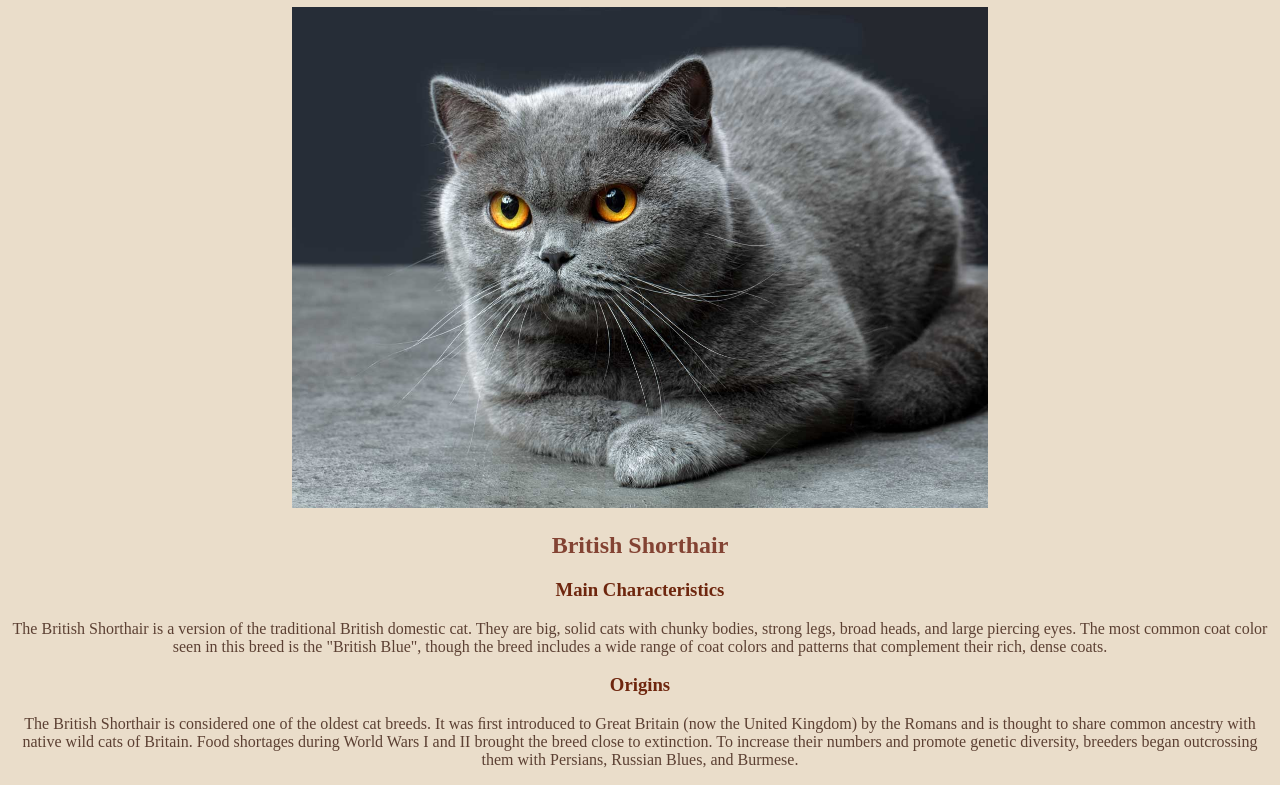
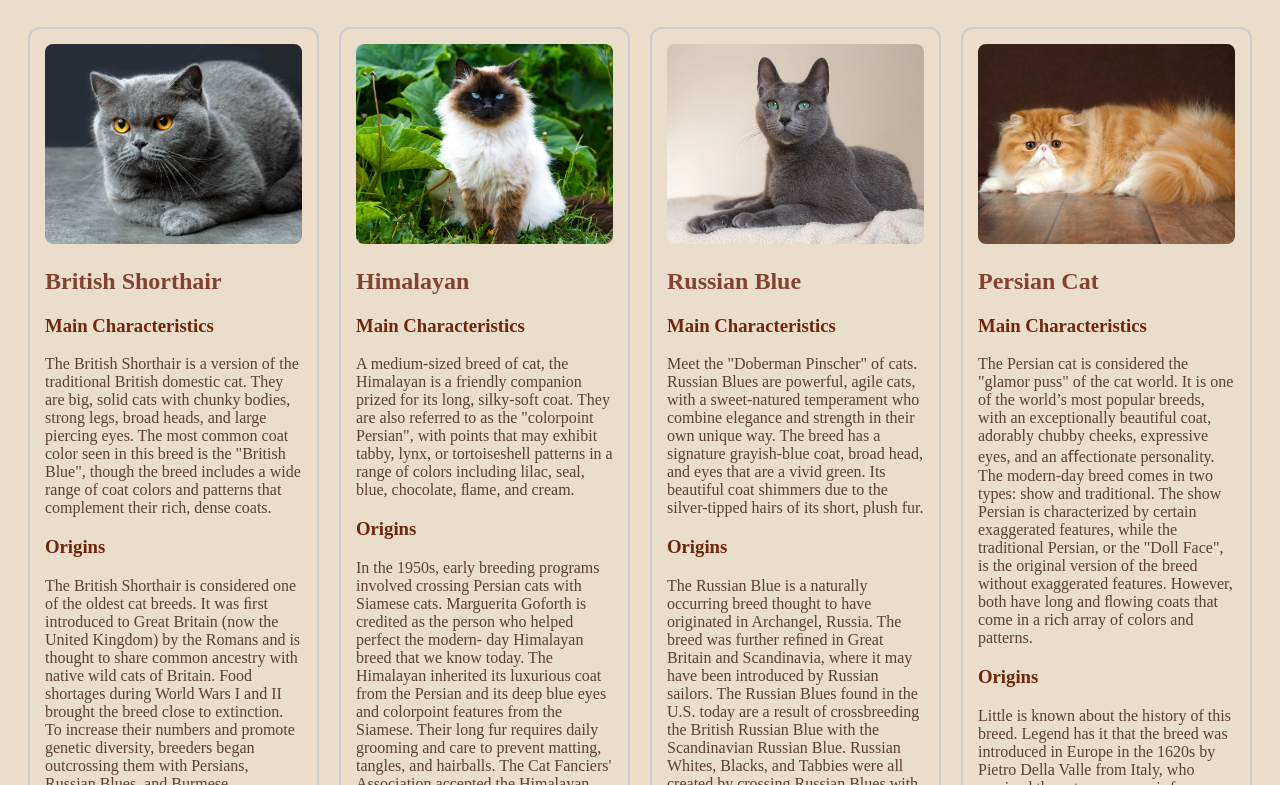
Before and after one commit to yunnieyunyun/Catlendar, a website: page public/information.html in a window 1280 px wide. Shown: the part 99-884 px from the top of the page. Drawn offline with Linux system fonts and the light colour scheme.

Commit message:
added grid layout

```diff
--- a/public/information.html
+++ b/public/information.html
@@ -3,6 +3,45 @@
 <head>
 	<title>Cat Breed Information</title>
 	        <style>
+				.grid-container {
+					display: grid;
+					grid-template-columns: repeat(4, 1fr);
+					gap: 20px;
+					padding: 20px;
+					max-width: 1400px;
+					margin: 0 auto;
+				}
+
+				.cat-card {
+					border: 2px solid #ccc;
+					border-radius: 12px;
+					padding: 15px;
+					text-align: left;
+				}
+
+				.cat-card img {
+					width: 100%;
+					height: 200px;
+					object-fit: cover;
+					border-radius: 8px;
+				}
+
+                body {
+                        background-color: #EADDCA;
+                        color: #5C4033;
+                }
+
+                h1 {
+                        color: #6F4E37
+                }
+
+                h2 {
+                        color: #834333
+                }
+
+                h3 {
+                        color: #6E260E
+                }
                 body {
                         background-color: #EADDCA;
                         color: #5C4033;
@@ -23,9 +62,12 @@
 <
 </head>
 <body>
-	<center>
-	<h1>Cat Breed Information</h1>
-	<img src ="./piccatss/britishShort.png" width="55%">
+
+<h1>Cat Breed Information</h1>
+<div class="grid-container">
+
+	<div class="cat-card">
+	<img src ="./piccatss/britishShort.png">
 
 	<h2>British Shorthair</h2>
 	<h3>Main Characteristics</h3>
@@ -34,9 +76,9 @@
 	<p>The British Shorthair is considered one of the oldest cat breeds. It was ﬁrst introduced to Great Britain (now the United Kingdom) by the Romans and is thought to share common ancestry with native wild cats of Britain. Food shortages during World Wars I and II brought the breed close to extinction. To increase their numbers and promote genetic diversity, breeders began outcrossing them with Persians, Russian Blues, and Burmese.</p>
 	<h3>Personality Traits</h3>
 	<p>This digniﬁed breed is famous for its easygoing and patient nature. While very aﬀectionate, British Shorthairs aren’t known as lap cats and do not tend to enjoy being picked up or carried around. The British Shorthair is sweet-natured and can make a great companion for anyone seeking a low-maintenance cat.</p>
-
-	<br>
-	<img src ="./piccatss/himalayan.png" width="55%">
+</div>
+	<div class="cat-card">
+	<img src ="./piccatss/himalayan.png">
 
 	<h2>Himalayan</h2>
 	<h3>Main Characteristics</h3>
@@ -45,9 +87,9 @@
 	<p>In the 1950s, early breeding programs involved crossing Persian cats with Siamese cats. Marguerita Goforth is credited as the person who helped perfect the modern- day Himalayan breed that we know today. The Himalayan inherited its luxurious coat from the Persian and its deep blue eyes and colorpoint features from the Siamese. Their long fur requires daily grooming and care to prevent matting, tangles, and hairballs. The Cat Fanciers' Association accepted the Himalayan breed in 1957. Some cat registries consider the Himalayan as simply a color variation of the Persian, rather than a separate breed of its own.</p>
 	<h3>Personality Traits</h3>
 	<p>Himalayans are gentle, aﬀectionate, and highly intelligent. They are known as lap cats, are easygoing and calm, and rarely vocalize. They can do well in apartments and other smaller spaces, and they get along best with other animals if they are introduced when young. They tend to bond strongly with one person in their human family and love to be near them as much as possible.</p>
-
-	<br>
-	<img src ="./piccatss/russianBlue.png" width="55%">
+</div>
+	<div class="cat-card">
+	<img src ="./piccatss/russianBlue.png">
 
 	<h2>Russian Blue<h2>
 	<h3>Main Characteristics</h3>
@@ -56,9 +98,9 @@
 	<p>The Russian Blue is a naturally occurring breed thought to have originated in Archangel, Russia. The breed was further reﬁned in Great Britain and Scandinavia, where it may have been introduced by Russian sailors. The Russian Blues found in the U.S. today are a result of crossbreeding the British Russian Blue with the Scandinavian Russian Blue. Russian Whites, Blacks, and Tabbies were all created by crossing Russian Blues with domestic cats. The breed was also used, to an extent, in the development of the Havana Brown and in the reﬁnement of the Nebelung breed.<p>
 	<h3>Personality Traits</h3>
 	<p>Russian Blues are very curious, friendly, and social cats. They may at times seem shy or distant, but it doesn’t mean they want to be alone. They can become depressed or anxious if they feel neglected in any way. Blues are very loyal and loving and are said to be highly empathetic and sensitive to human emotions. Due to their high level of intelligence and sensitivity, they tend to remember favorite visitors even if the visits are infrequent.</p>
-
-	<br>
-	<img src ="./piccatss/persianCat.png" width="55%">
+</div>
+	<div class="cat-card">
+	<img src ="./piccatss/persianCat.png">
 
 	<h2>Persian Cat</h2>
 	<h3>Main Characteristics</h3>
@@ -67,9 +109,9 @@
 	<p>Little is known about the history of this breed. Legend has it that the breed was introduced in Europe in the 1620s by Pietro Della Valle from Italy, who received the cat as a souvenir from Persia. At its height, Persia encompassed the areas of modern-day Iran, Egypt, Turkey, and parts of Afghanistan and Pakistan. These longhaired cats were considered precious cargo, traveling among the caravans that moved jewels and rare spices westward from Persia. Breeding of Persians likely began in Italy and France, with the practice quickly spreading to the rest of Europe. By the early 1900s, the Persian was introduced to the United States where it also gained enormous popularity.</p>
 	<h3>Personality Traits</h3>
 	<p>Persians are gentle, friendly, and aﬀectionate. These delightful creatures are not as active as other feline breeds. They would rather spend their time lounging in their favorite spot on the sofa. They don't require as much space for activity, so are well-suited apartments and smaller living spaces. Their long and luxurious coats require daily grooming to prevent knots and tangles, as well as to provide protection against troublesome hairballs.<p>
-
-	<br>
-	<img src ="./piccatss/scottishFold.png" width="55%">
+</div>
+	<div class="cat-card">
+	<img src ="./piccatss/scottishFold.png">
 
 	<h2>Scottish Fold</h2>
 	<h3>Main Characteristics</h3>
@@ -78,9 +120,9 @@
 	<p>In 1961 in Perthshire, Scotland, a shepherd named William Ross noticed Susie, a beautiful white cat with unusually folded ears. When Susie had kittens with a local tom, William Ross adopted one of the kittens whom he named Snooks, and thus began the development of the new breed. It wasn't until 1971 that the breed made its first appearance in the U.S.<p>
 	<h3>Personality Traits</h3>
 	<p>The Scottish Fold is a very social and friendly cat. They do not like being left alone, as they love hanging out with their favorite humans. They will gladly engage in games with you and follow you around from room to room. Although quite agile, Folds are only moderately active, and are notorious for taking long cat naps while sprawled out on their backs.</p>
-
-	<br>
-	<img src ="./piccatss/siberian.png" width="55%">
+</div>
+	<div class="cat-card">
+	<img src ="./piccatss/siberian.png">
 
 	<h2>Siberian Cat</h2>
 	<h3>Main Characteristics</h3>
@@ -89,9 +131,9 @@
 	<p>The ﬁrst mention of the breed appeared in Harrison Wier’s book entitled, Our Cats and All About Them. Weir was the organizer of the ﬁrst modern cat show at London’s Crystal Palace in 1871. The Siberian has become a highly popular breed, yet kittens are very expensive to obtain and are relatively rare outside of Europe. It wasn't until the 1990s that the breed was introduced to the United States. It was accepted for registration by the Cat Fanciers' Association in 2000 and received championship status in 2006.</p>
 	<h3>Personality Traits</h3>
 	<p>Siberians are easygoing and aﬀectionate, getting along well with other animals and with children. The Siberian is both brave and independent, yet regularly seeks companionship. It is said that they are empathetic cats with a keen sense of the emotions of others, eagerly oﬀering their company and support to humans in need. They are also known as playful cats who keep their adventurous spirit well into adulthood.</p>
-
-	<br>
-	<img src ="./piccatss/turkishAngora.png" width="55%">
+</div>
+	<div class="cat-card">
+	<img src ="./piccatss/turkishAngora.png">
 
 	<h2>Turkish Angora</h2>
 	<h3>Main Characteristics</h3>
@@ -100,9 +142,9 @@
 	<p>This breed has developed through natural selection in regions of Anatolia, Turkey. Cat enthusiasts selected the Turkish Angora for its luxurious coat to reﬁne the Persian breed. The Angora made its way into the U.S. and Canada in the 1960s. The Cat Fanciers' Association in the U.S. oﬃcially recognized the breed in 1963, accepting only white Angoras until 1978. Today, cat registries across the United States recognize a range of Turkish Angora coat colors and patterns.</p>
 	<h3>Personality Traits</h3>
 	<p>Turkish Angoras are aﬀectionate and highly intelligent. They are very curious and enjoy being involved in your daily activities. Though they get along well with children and other pets, they tend to form a strong bond with one person in the family and can become very protective of them. They do not like to be left alone and can become easily stressed if they are on their own for long periods of time. Turkish Angoras love to play and enjoy climbing and spending time on high perches.</p>
-
-	<br>
-	<img src ="./piccatss/ameShorthair.png" width="55%">
+</div>
+	<div class="cat-card">
+	<img src ="./piccatss/ameShorthair.png">
 
 	<h2>American Shorthair</h2>
 	<h3>Main Characteristics</h3>
@@ -111,9 +153,9 @@
 	<p>The ﬁrst American Shorthairs were believed to have accompanied European settlers who set their sails for North America. They were brought onboard to protect the ship's cargo from rodents. In 1906, the Cat Fanciers' Association oﬃcially recognized the ASH breed, which was at the time called the Domestic Shorthair, as one of its ﬁve registered breeds. These hardy companions received their American Shorthair name in 1966 to diﬀerentiate them from regular random-bred, domestic shorthair cats.
 	<h3>Personality Traits</h3>
 	<p>The American Shorthair is the ideal family cat for its social, easygoing, and aﬀectionate nature. Though not typical lap cats, they will certainly appreciate a spot next to you on the sofa. As a moderately active breed, American Shorthairs are not overly demanding of attention and tend to be good at keeping themselves entertained. When not hunting for insects and other small critters, the American Shorthair is often found spending its time lounging in the sun.</p>
-
-	<br>
-	<img src ="./piccatss/bombay.png" width="55%">
+</div>
+	<div class="cat-card">
+	<img src ="./piccatss/bombay.png">
 
 	<h2>Bombay</h2>
 	<h3>Main Characteristics</h3>
@@ -122,9 +164,9 @@
 	<p>The Bombay breed emerged from U.S. cat breeder and Kentucky resident Nikki Horner's efforts to breed a Burmese cat with an American Shorthair cat in 1958. The result was a a sleek, gorgeous black coated cat with stunning eyes of gold. Development of the breed with the addition of both British and American Shorthairs continued for many more years.</p>
 	<h3>Personality Traits</h3>
 	<p>Bombay cats are known for their deep loyalty and affection toward humans, even ones they don't know very well! They require a lot of attention, and prospective cat parents should know that don't do well being left alone for an extended period of time. The Bombay is an active and intelligent cat that enjoys games of fetch and other opportunities for play. They are vocal kitties (but not highly so) who make wonderful companions in households with children and other pets.</p>
-
-	<br>
-	<img src ="./piccatss/thaiSia.png" width="55%">
+</div>
+	<div class="cat-card">
+	<img src ="./piccatss/thaiSia.png">
 
 	<h2>Thai Siamese</h2>
 	<h3>Main Characteristics</h3>
```
